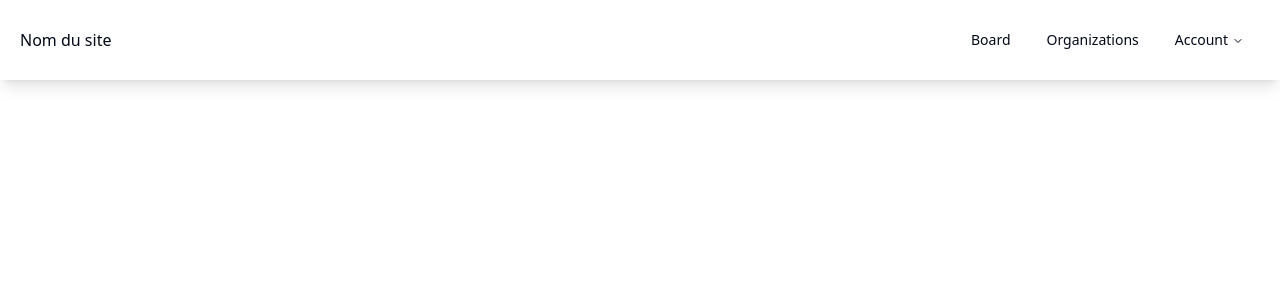
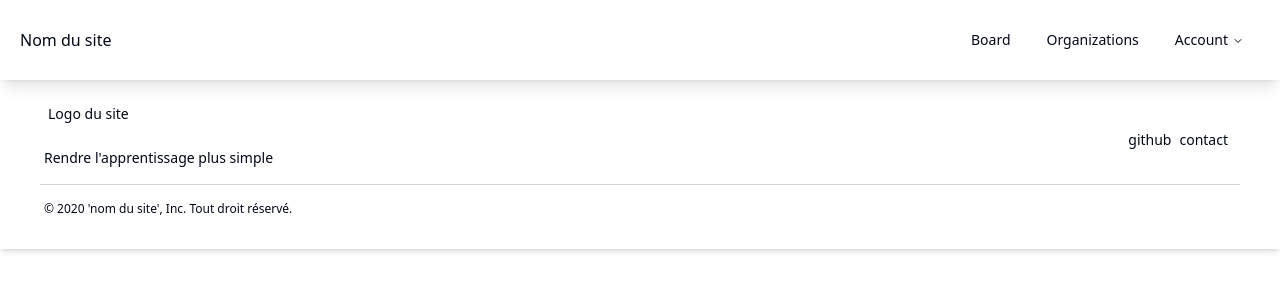
Before and after one commit to LoubatTh/webapp-study-now, a React (Vite) app in the folder frontend/: page / in a window 1280 px wide. Shown: the top 300 px of the page. Built offline with nearby package versions, Linux system fonts and the light colour scheme.

Commit message:
feat: crate the base of the footer

```diff
--- a/frontend/src/components/footer.tsx
+++ b/frontend/src/components/footer.tsx
@@ -0,0 +1,31 @@
+const Footer = () => {
+  return (
+    <div className=" h-200 py-4 px-10 text-sm shadow-md">
+      <div className="flex content-center justify-between">
+        <div className="">
+          <div className="p-2">
+            <img></img>
+            <p>Logo du site</p>
+          </div>
+          <div className="px-1 py-4">
+            <p>Rendre l'apprentissage plus simple</p>
+          </div>
+        </div>
+        <div className="flex">
+          <div className="p-2 content-center">
+            <ul>
+              <a className="p-1" href="">github</a>
+              <a className="p-1" href="">contact</a>
+            </ul>
+          </div>
+        </div>
+      </div>
+      <hr className="border-t border-gray-300"></hr>
+      <div className="px-1 py-4">
+        <p className="text-xs">© 2020 'nom du site', Inc. Tout droit réservé.</p>
+      </div>
+    </div>
+  );
+};
+
+export default Footer;
--- a/frontend/src/components/navbar.tsx
+++ b/frontend/src/components/navbar.tsx
@@ -14,7 +14,7 @@ import {
   LayoutDashboard,
   BarChart3,
   LogIn,
-  LogOut,
+  // LogOut,
   User,
 } from "lucide-react"
 
--- a/frontend/src/pages/Homepage.tsx
+++ b/frontend/src/pages/Homepage.tsx
@@ -1,4 +1,5 @@
 import Navbar from "../components/navbar.tsx";
+import Footer from "../components/footer.tsx"
 
 const Homepage = () => {
   return (
@@ -6,6 +7,7 @@ const Homepage = () => {
       <Navbar />
       <main>
       </main>
+      <Footer />
     </div>
   );
 };
```
